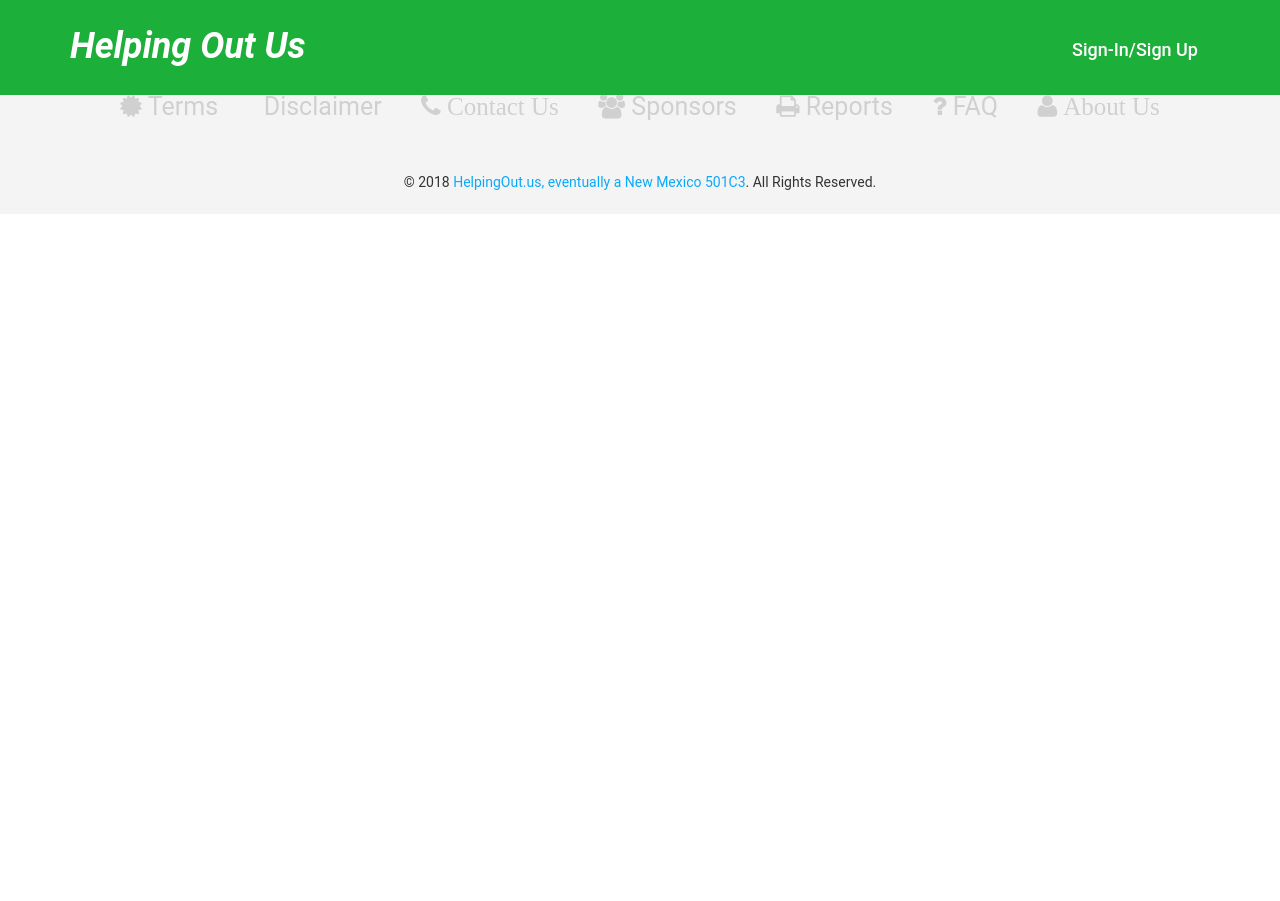
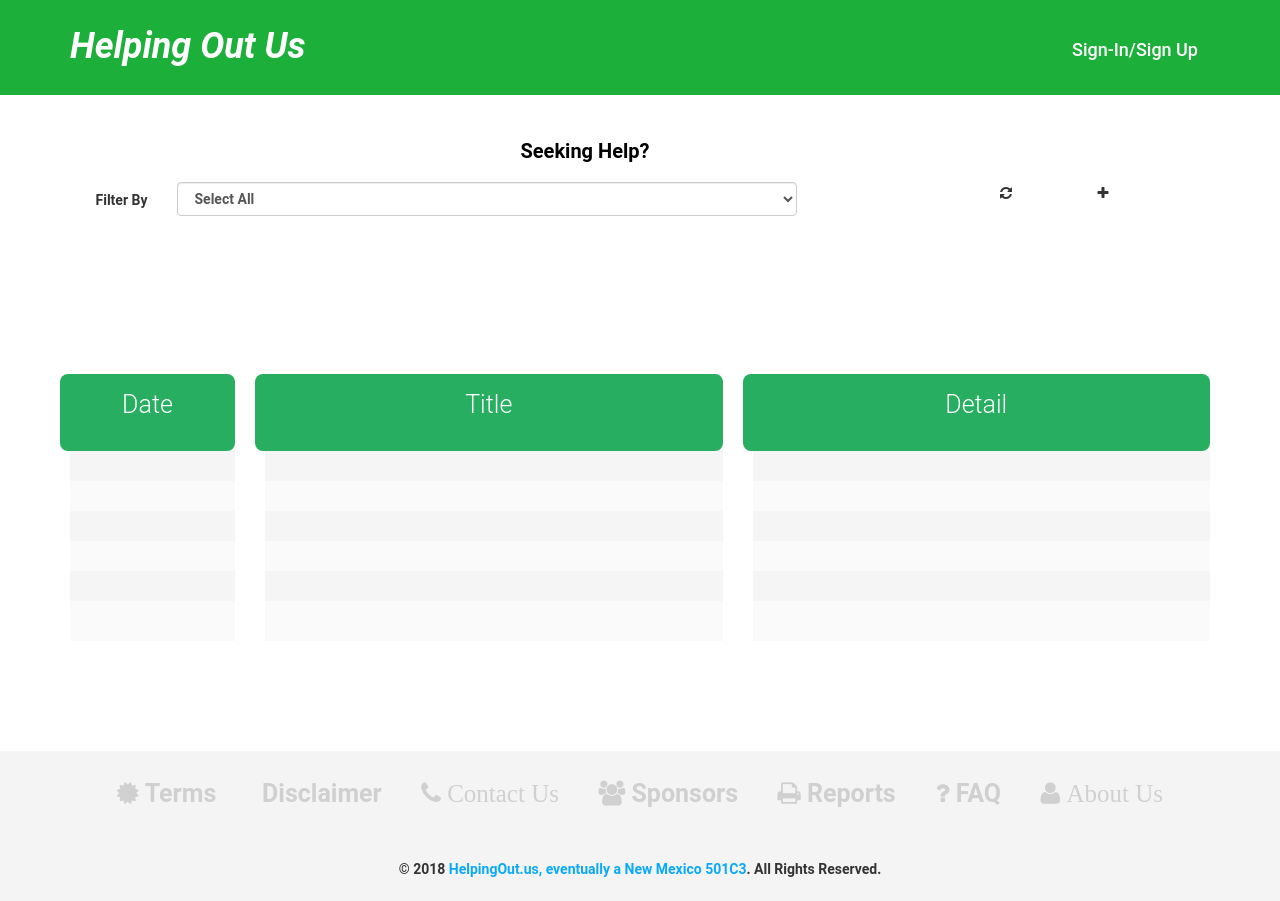
Before and after one commit to agauba5/DDCH4ABQ, a PHP site: page /seeker.php in a window 1280 px wide. Before the commit the page ends 190 px from the top, so only its background shows below. Run offline with PHP 8.4, Linux system fonts and the light colour scheme; some libraries are stand-ins or nearby versions.

Commit message:
changes to seeker.php

```diff
--- a/seeker.php
+++ b/seeker.php
@@ -9,16 +9,102 @@ require_once $lowerLevel . 'assets/inc/standard_open.inc.php';
 require_once $lowerLevel . 'assets/inc/standard_header.inc.php';
 ?>
 
-<div class="seeker-page">
-        <div class="col-sm-8">
-            <select id="filterBy" name="filterBy" class="form-control" onChange="changeFilter('filterBy')">
-                <option value="0">Select All</option>
-                <option value="type">Radius</option>
-                <option value="type">Range</option>
-                <option value="type">Select All</option>
-            </select>
+
+<div id="feature">
+    <div class="page">
+        <div class="container">
+            <div class="text-center">
+                <h2><b>Seeking Help?</h2>
+            </div>
+            <div class="row">
+                <div class="col-lg-10 col-md-10">
+                    <div class="widget">
+                        <div class="widget-body">
+                            <form id="form-new-facility-client" class="form-horizontal no-margin">
+                                <div id="div-filterBy" class="form-group">
+                                    <label for="filterBy" class="col-sm-2 control-label">Filter By</label>
+                                    <div class="col-sm-8">
+                                        <select id="filterBy" name="filterBy" class="form-control" onChange="changeFilter('filterBy')">
+                                            <option value="0">Select All</option>
+                                            <option style="display:none" value="type">Radius</option>
+                                            <option style="display:none" value="type">Time Range</option>
+                                        </select>
+                                    </div>
+                                </div>
+                            </form>
+                        </div>
+                    </div>
+                </div>
+                <div class="col-sm-1">
+                    <div class="hi-icon-wrap hi-icon-effect">
+                        <i class="fa fa-refresh"></i>
+                    </div>
+                </div>
+                <div class="col-sm-1">
+                    <div class="hi-icon-wrap hi-icon-effect">
+                        <i class="fa fa-plus"></i>
+                    </div>
+                </div>
+            </div>
         </div>
+    </div>
+ </div>
+<!-- row ends -->
+
+<div id="pricing">
+    <div class="container">
+        <div class="pricing-area text-center">
+            <div class="row">
+                <div class="col-sm-2 plan price-one wow fadeInDown" data-wow-offset="0" data-wow-delay="0.2s">
+                    <ul>
+                    <li class="heading-two">
+                    <h2>Date</h2>
+                    </li>
+                    <li><a></a></li>
+                    <li><a></a></li>
+                    <li><a></a></li>
+                    <li><a></a></li>
+                        <li></li>
+                        <li class="plan-action">
+                        </li>
+                    </ul>
+                </div>
+                <div class="col-sm-5 plan price-one wow fadeInDown" data-wow-offset="0" data-wow-delay="0.2s">
+                    <ul>
+                    <li class="heading-two">
+                    <h2>Title</h2>
+                    </li>
+                    <li><a></a></li>
+                    <li><a></a></li>
+                    <li><a></a></li>
+                    <li><a></a></li>
+                        <li></li>
+                        <li class="plan-action">
+                        </li>
+                    </ul>
+                </div>
+                <div class="col-sm-5 plan price-one wow fadeInDown" data-wow-offset="0" data-wow-delay="0.2s">
+                    <ul>
+                    <li class="heading-two">
+                    <h2>Detail</h2>
+                    </li>
+                    <li><a></a></li>
+                    <li><a></a></li>
+                    <li><a></a></li>
+                    <li><a></a></li>
+                        <li></li>
+                        <li class="plan-action">
+                        </li>
+                    </ul>
+                </div>
+            </div>
+        </div>
+
+    </div>
 </div>
+
+
+
 <?php
 require_once $lowerLevel . 'assets/inc/standard_footer.inc.php';
 require_once $lowerLevel . 'assets/inc/standard_script.inc.php';
```
